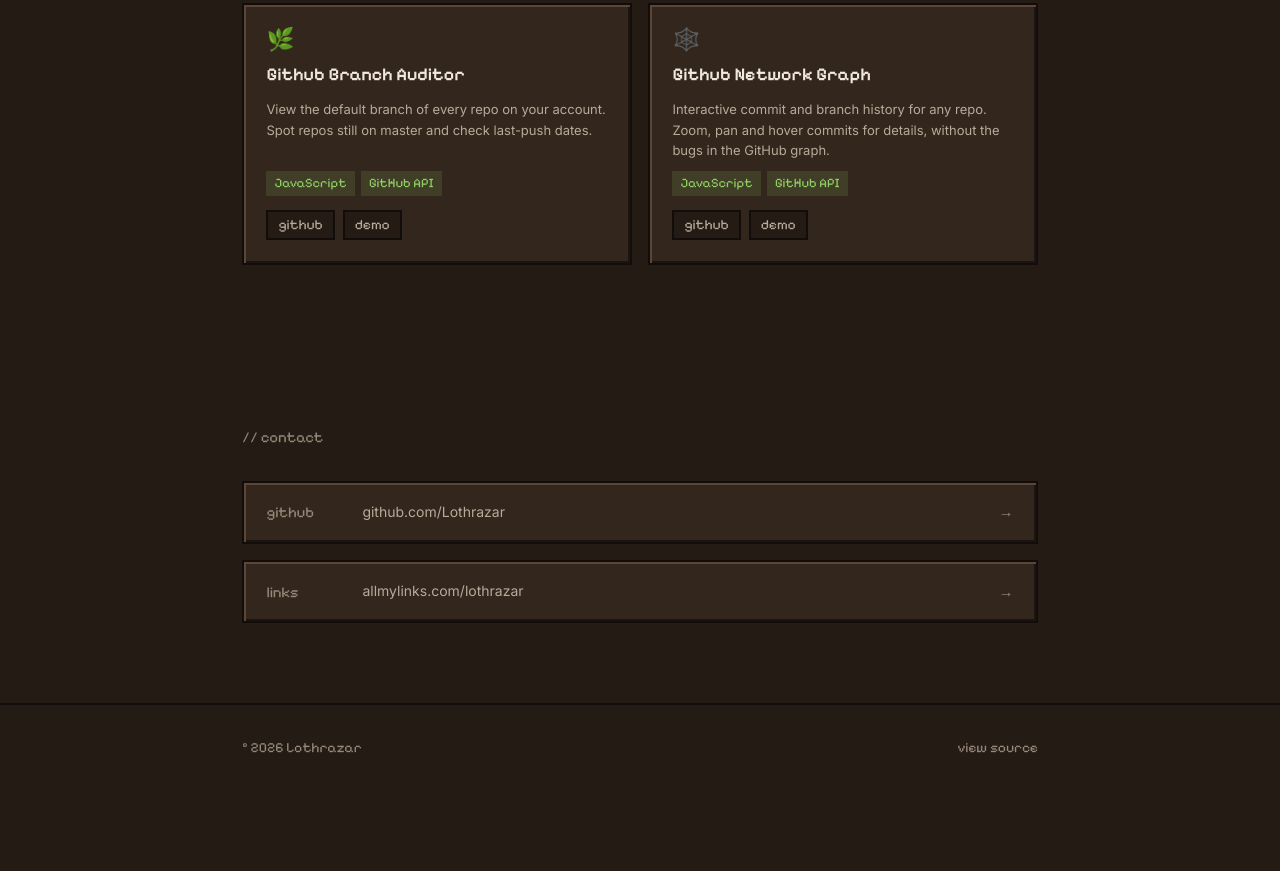
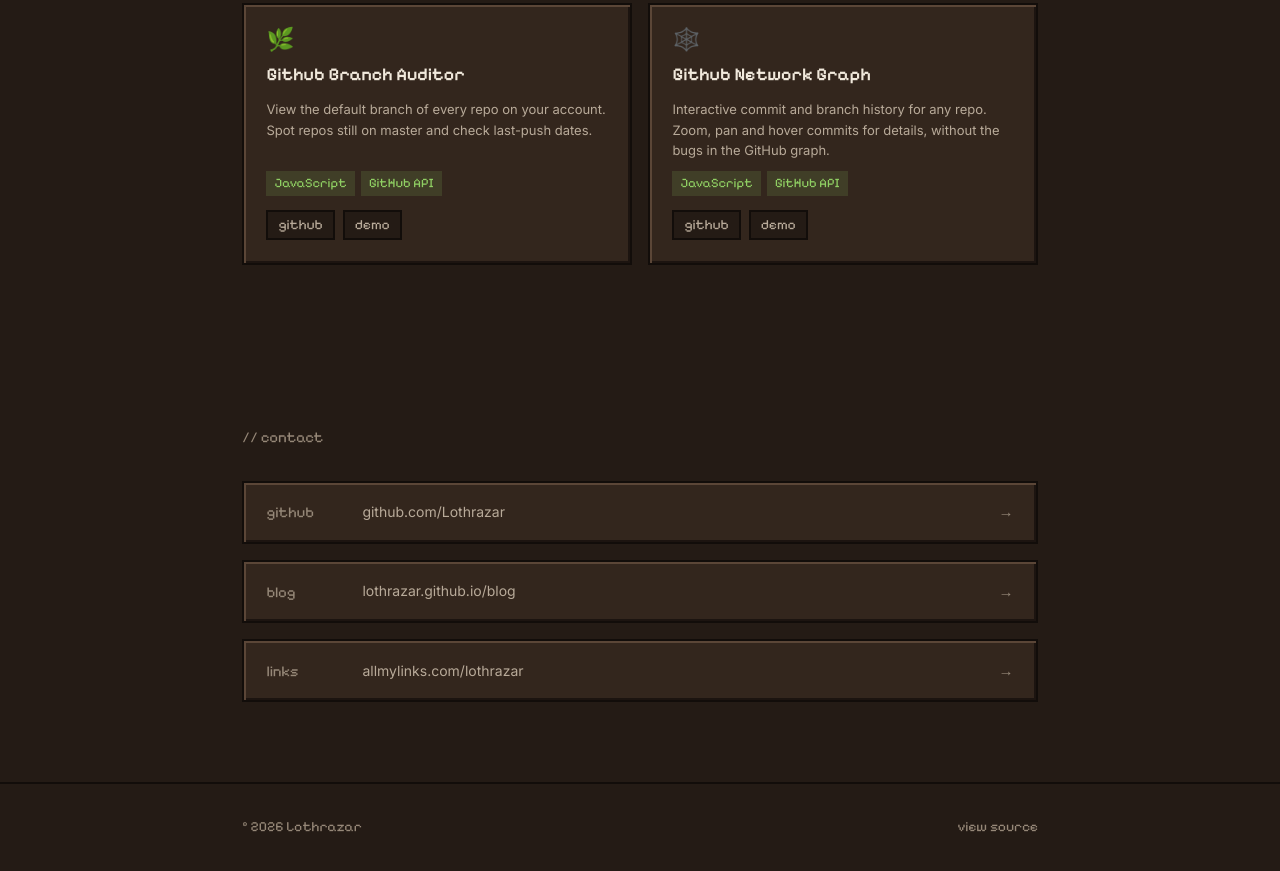
Before and after one commit to Lothrazar/lothrazar.github.io, a plain HTML site: page index.html in a window 1280 px wide. Shown: the part 1314-2185 px from the top of the page. Before the commit the page ends 2106 px from the top, so only its background shows below. Drawn offline with Linux system fonts and the light colour scheme; no server answers.

Commit message:
add start.sh and blog link

```diff
--- a/index.html
+++ b/index.html
@@ -111,11 +111,11 @@
           <span class="contact-handle">github.com/Lothrazar</span>
           <span class="contact-arrow">→</span>
         </a>
-        <!-- <a href="https://lothrazar.github.io/blog/" class="contact-row">
+        <a href="https://lothrazar.github.io/blog/" class="contact-row">
           <span class="contact-platform">blog</span>
           <span class="contact-handle">lothrazar.github.io/blog</span>
           <span class="contact-arrow">→</span>
-        </a> -->
+        </a>
         <a href="https://allmylinks.com/lothrazar" class="contact-row">
           <span class="contact-platform">links</span>
           <span class="contact-handle">allmylinks.com/lothrazar</span>
```
Also changed, not shown: 1 other file.
